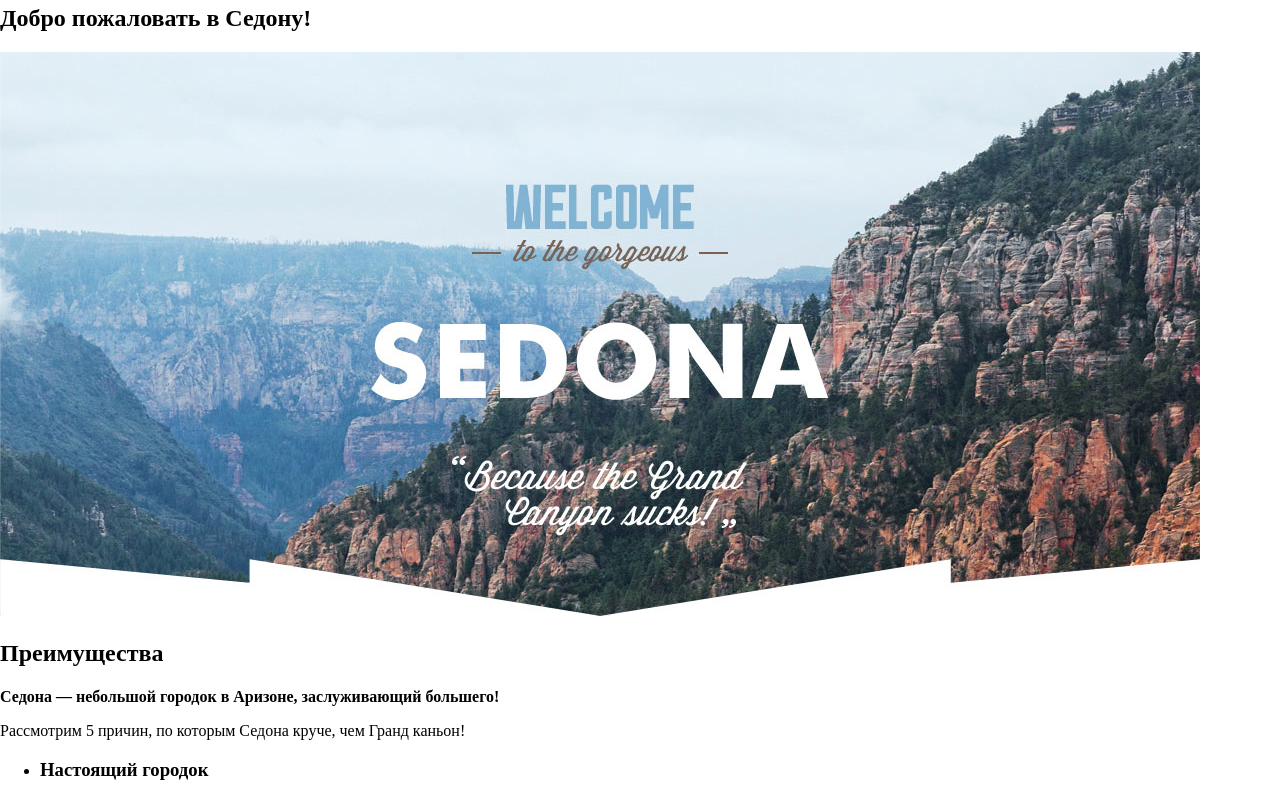
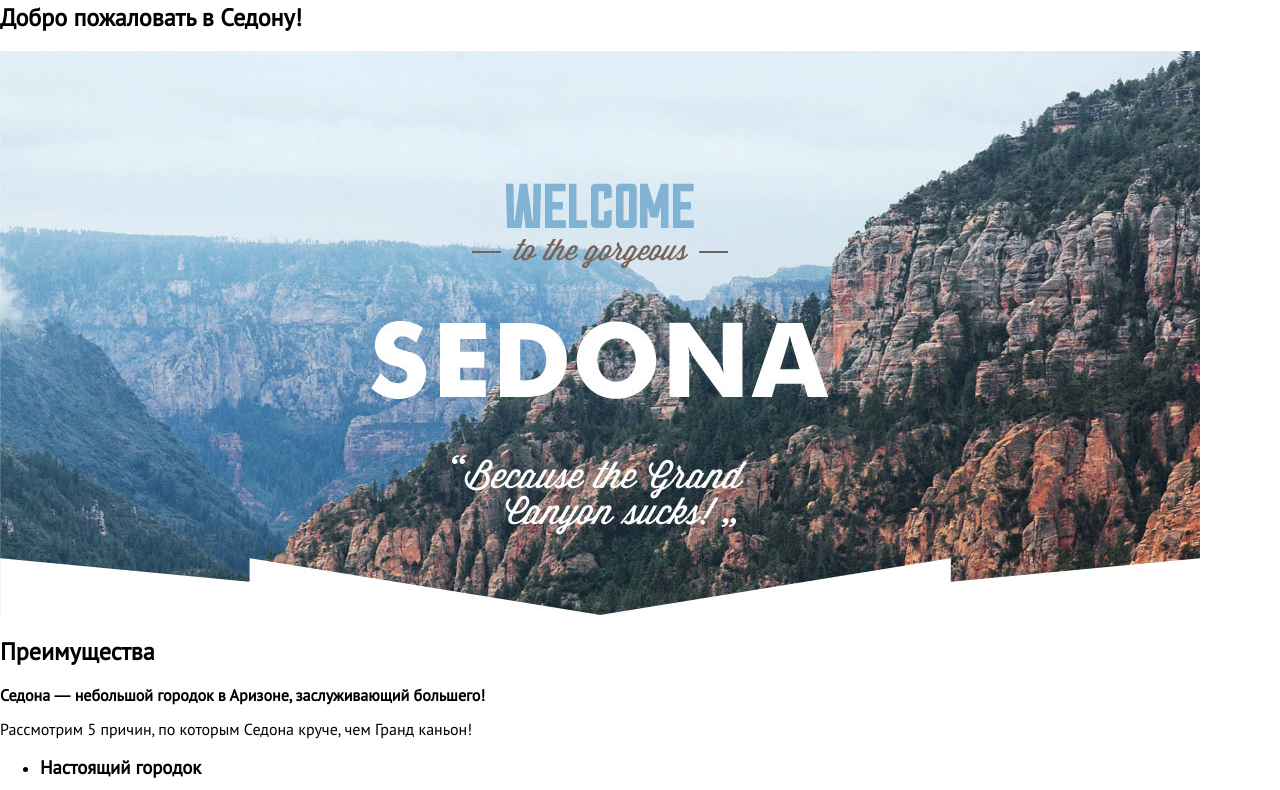
Before and after one commit to Aksnv/sedona, a plain HTML site: page index.html in a window 1280 px wide. Shown: the part 239-1029 px from the top of the page. Drawn offline with Linux system fonts and the light colour scheme.

Commit message:
Подключил шрифты

```diff
--- a/index.html
+++ b/index.html
@@ -5,7 +5,6 @@
   <meta name="viewport" content="width=device-width, initial-scale=1.0, minimum-scale=1.0">
   <title>Седона</title>
   <meta name="description" content="Седона - небольшой городок в Аризоне для незабываемого отдыха">
-  <link href="https://fonts.googleapis.com/css?family=PT+Sans:400,700&amp;subset=cyrillic" rel="stylesheet">
   <link rel="stylesheet" href="styles/normalize.min.css">
   <link rel="stylesheet" href="styles/main.css">
   <link rel="apple-touch-icon" sizes="180x180" href="apple-touch-icon-180x180.png">
--- a/styles/main.css
+++ b/styles/main.css
@@ -1,3 +1,242 @@
+/* ------------- Fonts ------------- */
+
+@font-face {
+  font-family: "PT Sans";
+  font-style: normal;
+  font-weight: 400;
+  src: local("PT Sans"), local("PTSans"),
+       url(../fonts/web/ptsans.woff2) format("woff2"),
+       url(../fonts/web/ptsans.woff) format("woff");
+}
+
+@font-face {
+  font-family: "PT Sans Bold";
+  font-style: normal;
+  font-weight: 700;
+  src: local("PT Sans Bold"), local("PTSansBold"),
+       url(../fonts/web/ptsansbold.woff2) format("woff2"),
+       url(../fonts/web/ptsansbold.woff) format("woff");
+}
+
+
+/* ------------- Сommon styles ------------- */
+
+html {
+  -webkit-box-sizing: border-box;
+  box-sizing: border-box;
+}
+
+*, *::before, *::after {
+  -webkit-box-sizing: inherit;
+  box-sizing: inherit;
+}
+
+body {
+  /*display: -moz-flex;
+  display: -ms-flex;
+  display: -o-flex;
+  display: -webkit-box;
+  display: -ms-flexbox;
+  display: flex;
+  -webkit-box-orient: vertical;
+  -webkit-box-direction: normal;
+  -ms-flex-direction: column;
+  flex-direction: column;
+  min-width: 1200px;
+  height: 100vh;
+  margin: 0;
+  padding: 0;*/
+
+  font-family: "PT Sans", "Arial", sans-serif;
+  /*font-style: normal;
+  font-weight: 400;
+  font-size: 16px;
+  line-height: 24px;
+  color: #283136;
+
+  background-color: #ffffff;*/
+}
+
+/*.container {
+  position: relative;
+
+  width: 1200px;
+  margin: 0 auto;
+  padding: 0 20px;
+}
+
+img {
+  display: block;
+  max-width: 100%;
+  height: auto;
+}
+
+a {
+  text-decoration: none;
+}
+
+button {
+  cursor: pointer;
+}
+
+.button {
+  display: -moz-inline-flex;
+  display: -ms-inline-flex;
+  display: -o-inline-flex;
+  display: -webkit-inline-box;
+  display: -ms-inline-flexbox;
+  display: inline-flex;
+  -webkit-box-pack: center;
+  -ms-flex-pack: center;
+  justify-content: center;
+  -webkit-box-align: center;
+  -ms-flex-align: center;
+  align-items: center;
+  padding: 16px 20px;
+
+  font: inherit;
+  font-weight: 500;
+  line-height: 18px;
+  text-align: center;
+  text-transform: uppercase;
+  word-break: break-all;
+  color: #ffffff;
+
+  border: none;
+  border-radius: 3px;
+}
+
+.button:active {
+  color: rgba(255, 255, 255, 0.3);
+
+  -webkit-box-shadow: inset 0 3px 0 rgba(0, 1, 1, 0.1);
+  box-shadow: inset 0 3px 0 rgba(0, 1, 1, 0.1);
+}
+
+.button:disabled,
+.button_disabled {
+  opacity: 0.3;
+  cursor: default;
+}
+
+.button_disabled {
+  pointer-events: none;
+}
+
+.button_disabled:focus {
+  outline: none;
+}
+
+.button_wide {
+  width: 100%;
+}
+
+.button_grey {
+  color: #000000;
+
+  background-color: #eeeeee;
+}
+
+.button_grey:hover,
+.button_grey:focus {
+  background-color: #dfdfdf;
+}
+
+.button_grey:active {
+  color: rgba(0, 0, 0, 0.3);
+
+  background-color: #d5d5d5;
+}
+
+.button_grey:disabled:hover,
+.button_grey.button_disabled:hover,
+.button_grey.button_disabled:focus {
+  background-color: #eeeeee;
+}
+
+.button_red {
+  background-color: #fb565a;
+}
+
+.button_red:hover,
+.button_red:focus {
+  background-color: #e74246;
+}
+
+.button_red:active {
+  background-color: #d7373b;
+}
+
+.button_red:disabled:hover,
+.button_red.button_disabled:hover,
+.button_red.button_disabled:focus {
+  background-color: #fb565a;
+}
+
+.button_green {
+  background-color: #00ca74;
+}
+
+.button_green:hover,
+.button_green:focus {
+  background-color: #00bc6c;
+}
+
+.button_green:active {
+  background-color: #00aa62;
+}
+
+.button_green:disabled:hover,
+.button_green.button_disabled:hover,
+.button_green.button_disabled:focus {
+  background-color: #00ca74;
+}
+
+.button_yellow {
+  background-color: #efc84a;
+}
+
+.button_yellow:hover,
+.button_yellow:focus {
+  background-color: #eab534;
+}
+
+.button_yellow:active {
+  background-color: #e5a722;
+}
+
+.button_yellow:disabled:hover,
+.button_yellow.button_disabled:hover,
+.button_yellow.button_disabled:focus {
+  background-color: #efc84a;
+}
+
+.visually-hidden:not(:focus):not(:active),
+input[type="checkbox"].visually-hidden,
+input[type="radio"].visually-hidden {
+  position: absolute;
+
+  width: 1px;
+  height: 1px;
+  margin: -1px;
+  padding: 0;
+
+  white-space: nowrap;
+
+  border: 0;
+
+  -webkit-clip-path: inset(100%);
+  clip-path: inset(100%);
+  clip: rect(0, 0, 0, 0);
+  overflow: hidden;
+}*/
+
+
+/* ------------- Header ------------- */
+
+
+/* ------------- Footer ------------- */
+
 .copyrights g {
   fill: grey;
 }
```
Also changed, not shown: hotels.html (+0 -1 lines), fonts/PTSans/OT_TT_Install_E.txt (added), fonts/PTSans/OT_TT_Install_R.txt (added), fonts/PTSans/PT Free Font License_eng_1.2.txt (added), fonts/PTSans/PT Free Font License_rus_1.2.txt (added), fonts/PTSans/PTC55F.ttf (added), fonts/PTSans/PTC75F.ttf (added), fonts/PTSans/PTN57F.ttf (added), fonts/PTSans/PTN77F.ttf (added), fonts/PTSans/PTS55F.ttf (added), fonts/PTSans/PTS56F.ttf (added), fonts/PTSans/PTS75F.ttf (added), fonts/PTSans/PTS76F.ttf (added), fonts/web/ptsans.woff (added), 3 more files, 1 other file.
